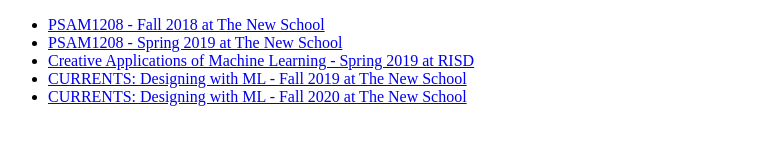
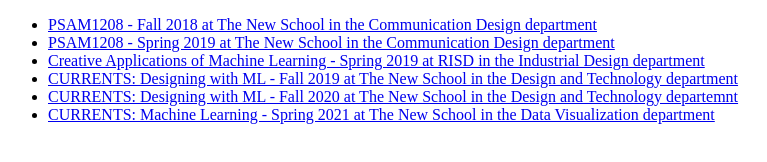
Before and after one commit to channelstudio/channelstudio.github.io, a plain HTML site: page index.html in a window 1280 px wide. Shown: the whole page, without its empty margins (0-767 px from the left). Drawn offline with Linux system fonts and the light colour scheme.

Commit message:
Updating urls, adding departments

```diff
--- a/index.html
+++ b/index.html
@@ -5,11 +5,12 @@
 </head>
 <body>
   <ul>
-    <li><a href="https://courses.channel.studio/fall2018webdesignbasics">PSAM1208 - Fall 2018 at The New School</a></li>
-    <li><a href="https://patshiu.github.com/spring2019webdesignbasics/">PSAM1208 - Spring 2019 at The New School</a></li>
-    <li><a href="https://courses.channel.studio/spring2019machinelearning">Creative Applications of Machine Learning - Spring 2019 at RISD</a></li>
-    <li><a href="https://courses.channel.studio/fall2019designingml/">CURRENTS: Designing with ML - Fall 2019 at The New School</a></li>
-    <li><a href="https://courses.channel.studio/fall2020designingml/">CURRENTS: Designing with ML - Fall 2020 at The New School</a></li>
+    <li><a href="https://courses.channel.studio/fall2018webdesignbasics">PSAM1208 - Fall 2018 at The New School in the Communication Design department</a></li>
+    <li><a href="https://patshiu.github.com/spring2019webdesignbasics/">PSAM1208 - Spring 2019 at The New School in the Communication Design department</a></li>
+    <li><a href="https://courses.channel.studio/spring2019machinelearning">Creative Applications of Machine Learning - Spring 2019 at RISD in the Industrial Design department</a></li>
+    <li><a href="https://courses.channel.studio/fall2019designingml/">CURRENTS: Designing with ML - Fall 2019 at The New School in the Design and Technology department</a></li>
+    <li><a href="https://courses.channel.studio/fall2020designingml/">CURRENTS: Designing with ML - Fall 2020 at The New School in the Design and Technology departemnt</a></li>
+    <li><a href="https://courses.channel.studio/spring2021_visualize_ml/">CURRENTS: Machine Learning - Spring 2021 at The New School in the Data Visualization department</a></li>
   </ul>
 </body>
 </html>
```
